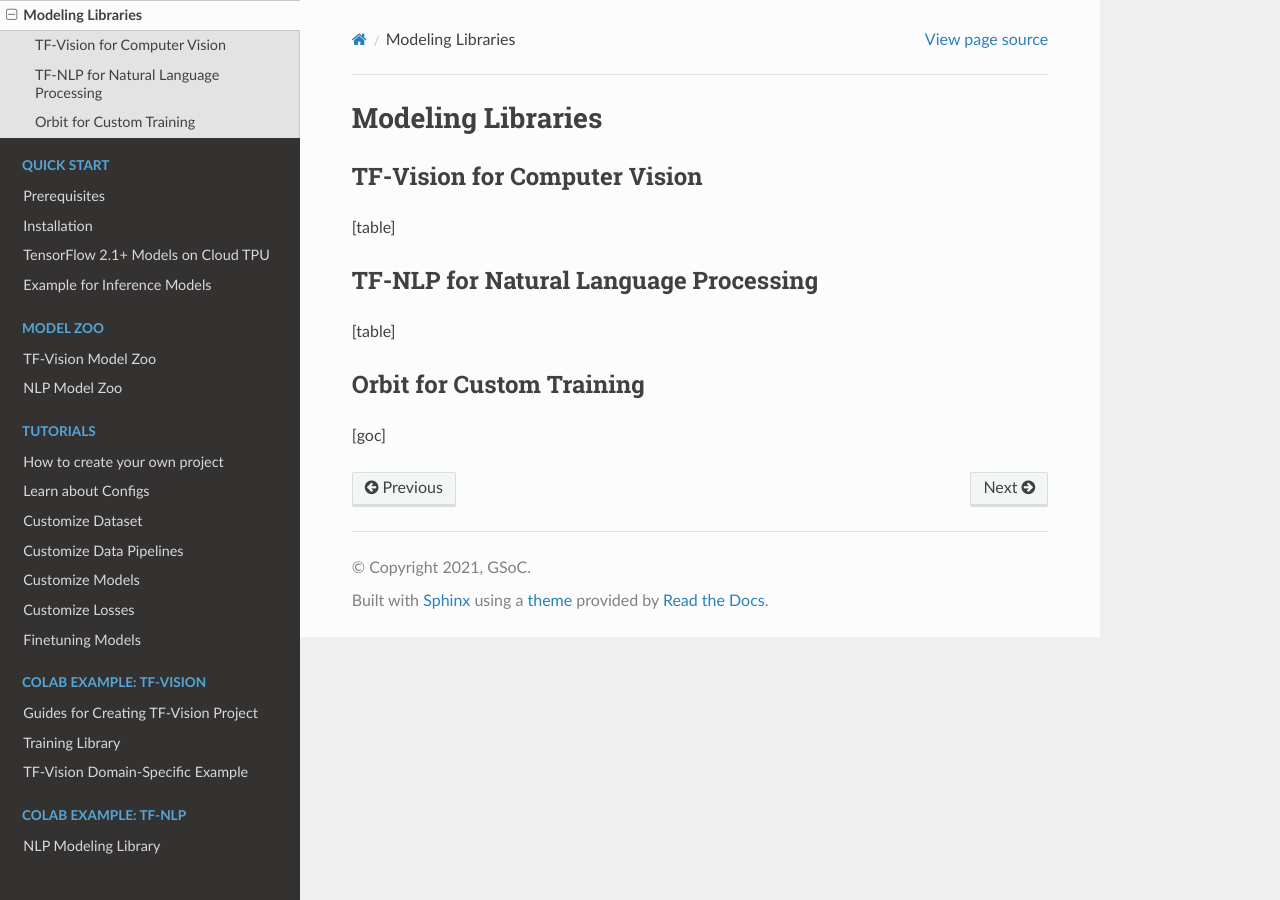
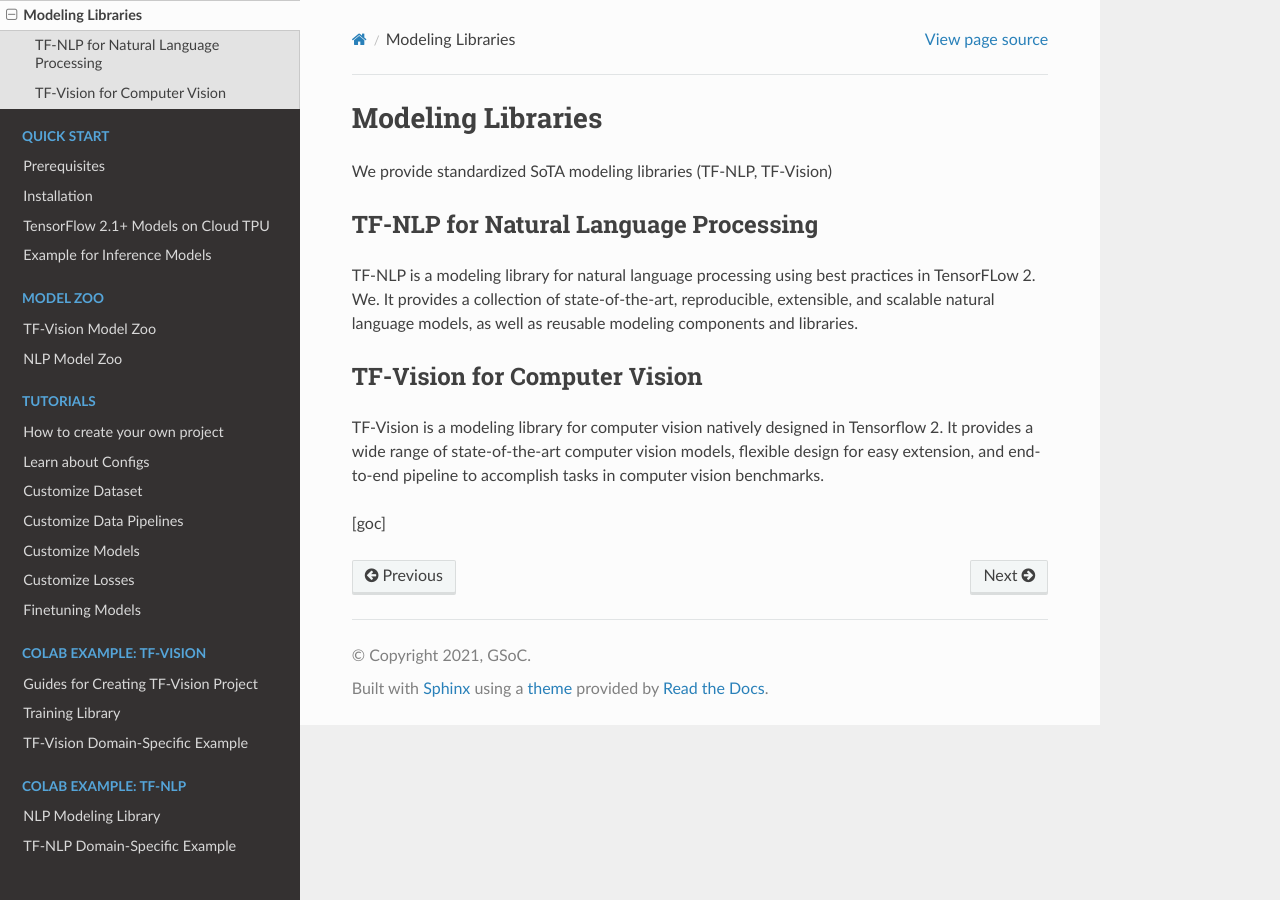
Before and after one commit to tf-models/readthedocs, a Sphinx documentation site: the page built from docs/01_overview/01_libraries.md, in a window 1280 px wide. Built offline with Sphinx 7.4.7 and the Read the Docs theme 2.0.0, drawn with Linux system fonts in a browser that asks for light colours.

Commit message:
Update 01_libraries.md

```diff
--- a/docs/01_overview/01_libraries.md
+++ b/docs/01_overview/01_libraries.md
@@ -1,17 +1,13 @@
 # Modeling Libraries
+
+We provide standardized SoTA modeling libraries (TF-NLP, TF-Vision)
+
+## TF-NLP for Natural Language Processing
+
+TF-NLP is a modeling library for natural language processing using best practices in TensorFLow 2. We. It provides a collection of state-of-the-art, reproducible, extensible, and scalable natural language models, as well as reusable modeling components and libraries.
 
 ## TF-Vision for Computer Vision
 
-[table]
-
-
-
-## TF-NLP for Natural Language Processing
-
-[table]
-
-
-
-## Orbit for Custom Training
+TF-Vision is a modeling library for computer vision natively designed in Tensorflow 2. It provides a wide range of state-of-the-art computer vision models, flexible design for easy extension, and end-to-end pipeline to accomplish tasks in computer vision benchmarks.
 
 [goc]
```
